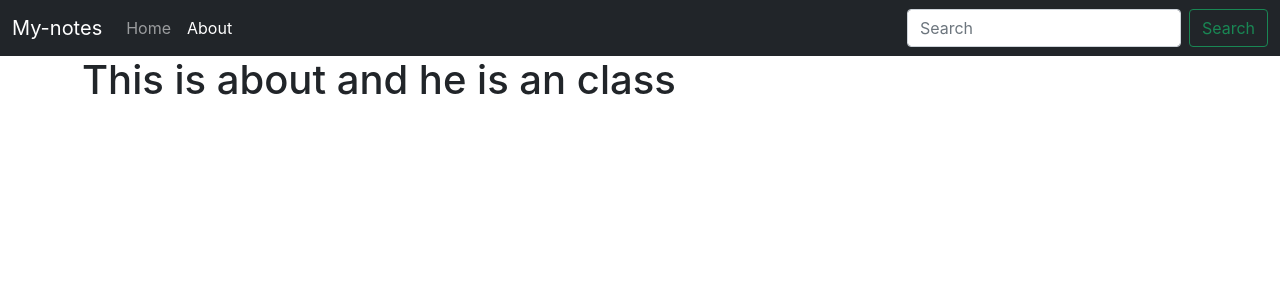
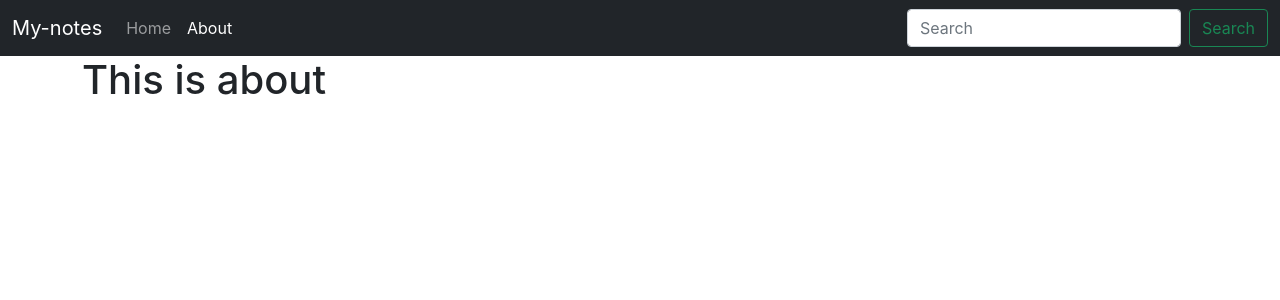
Before and after one commit to QaziAhmad77/Notes-Storing-App, a React (Create React App) app in the folder frontend/: page /about in a window 1280 px wide. Shown: the top 300 px of the page. Built offline with nearby package versions, Linux system fonts and the light colour scheme.

Commit message:
Update About.js

```diff
--- a/frontend/src/components/About.js
+++ b/frontend/src/components/About.js
@@ -1,8 +1,10 @@
-import React from 'react';
+import React, { useContext } from 'react';
+import noteContext from '../context/notes/noteContext';
 const About = () => {
+  const a = useContext(noteContext);
   return (
     <div>
-      <h1>This is about and he is an class</h1>
+      <h1>This is about</h1>
     </div>
   );
 };
```
